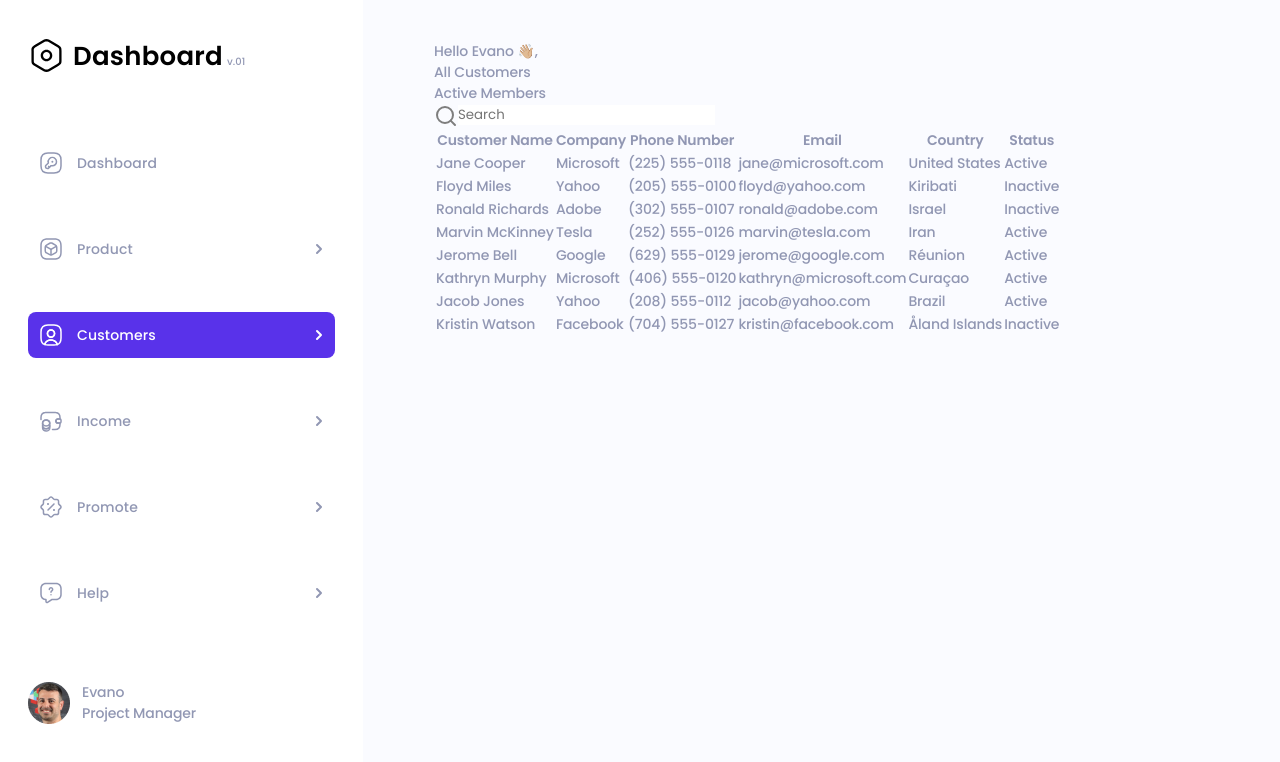
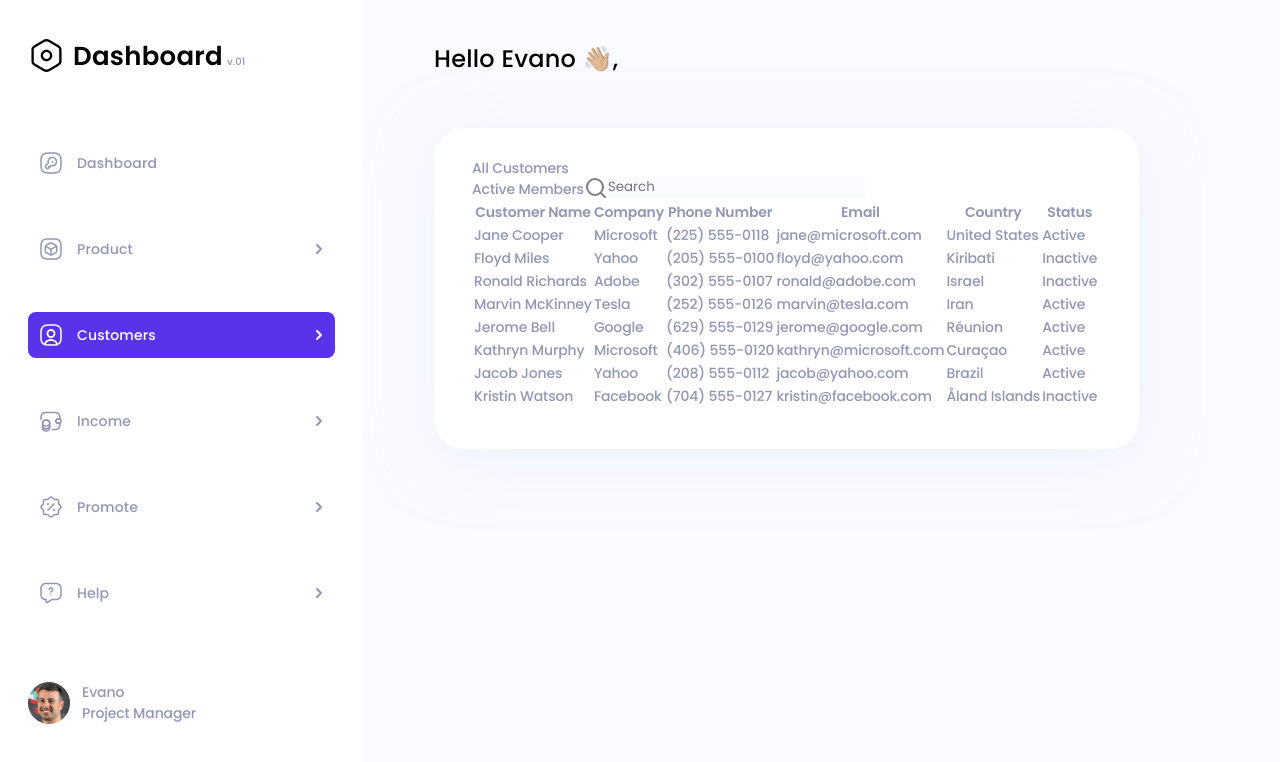
Before and after one commit to BlazerXXI/crm-dashboard-customers, a Next.js app: page / in a window 1280 px wide. Shown: the top 762 px of the page. Built offline with nearby package versions, Linux system fonts and the light colour scheme.

Commit message:
dev 6:44

```diff
--- a/src/app/page.scss
+++ b/src/app/page.scss
@@ -43,6 +43,8 @@ html {
 }
 .page-main {
   .main-text__hello {
+    @include font-title(24, 500);
+    color: #000000;
   }
 }
 .main {
--- a/src/components/pages/Pages.tsx
+++ b/src/components/pages/Pages.tsx
@@ -3,9 +3,9 @@ import "./Pages.scss";
 
 const Pages = () => {
   return (
-    <div>
+    <>
       <Customers />
-    </div>
+    </>
   );
 };
 
--- a/src/components/screens/customers/Customers.scss
+++ b/src/components/screens/customers/Customers.scss
@@ -1,2 +1,32 @@
 @import "@/app/__mixins.scss";
 @import "@/app/__variables.scss";
+
+.customers {
+  background: #ffffff;
+  box-shadow: 0px 10px 60px rgba(226, 236, 249, 0.5);
+  border-radius: 30px;
+  margin: 51px 0px 0px 0px;
+  padding: 30px 40px 40px 38px;
+  // .customers__container
+
+  &__container {
+  }
+
+  // .customers__table-block
+
+  &__table-block {
+  }
+}
+.customers-menu {
+  display: flex;
+  align-items: flex-end;
+  .customers-search {
+    background: #f9fbff;
+  }
+}
+.customers-table {
+}
+.customers-thead {
+}
+.customers-tbody {
+}
--- a/src/components/screens/customers/Customers.tsx
+++ b/src/components/screens/customers/Customers.tsx
@@ -7,7 +7,6 @@ const Customers = () => {
     sizeSearchIcon: 24,
     imageSearchIcon: SearchIconImage,
   };
-	console.log(searchIcon.imageSearchIcon);
   const data = [
     {
       customerName: "Jane Cooper",
@@ -77,7 +76,7 @@ const Customers = () => {
   return (
     <section className="customers">
       <div className="customers__container">
-        <div>
+        <div className="customers-menu">
           <div>
             <h2>All Customers</h2>
             <p>Active Members</p>
@@ -89,13 +88,17 @@ const Customers = () => {
               width={searchIcon.sizeSearchIcon}
               height={searchIcon.sizeSearchIcon}
             />
-            <input type="text" placeholder="Search" />
+            <input
+              className="customers-search"
+              type="text"
+              placeholder="Search"
+            />
           </div>
         </div>
       </div>
-      <div>
-        <table>
-          <thead>
+      <div className="customers__table-block">
+        <table className="customers-table">
+          <thead className="customers-thead">
             <tr>
               <th>Customer Name</th>
               <th>Company</th>
@@ -105,7 +108,7 @@ const Customers = () => {
               <th>Status</th>
             </tr>
           </thead>
-          <tbody>
+          <tbody className="customers-tbody">
             {data.map((item, index) => (
               <tr key={index}>
                 <td>{item.customerName}</td>
```
